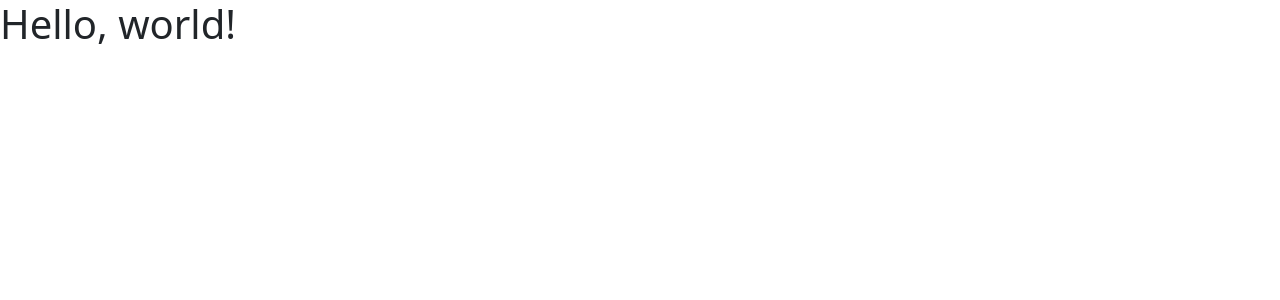
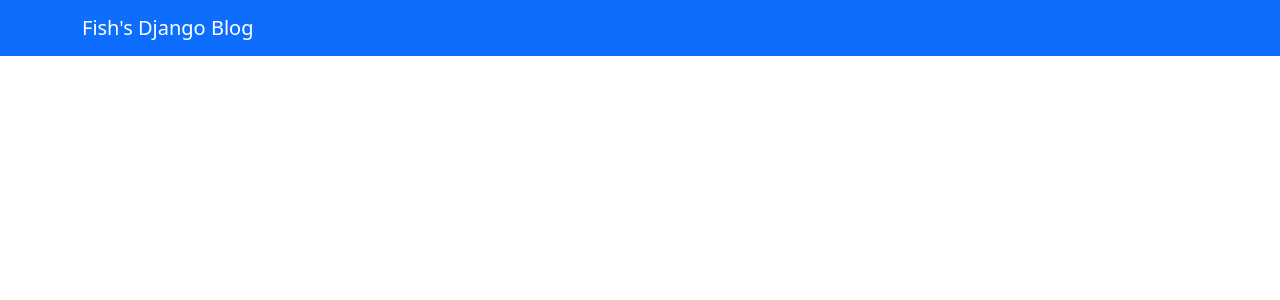
Before and after one commit to Hsin-Yu-Chen/Blog, a Django app: page /1 in a window 1280 px wide. Shown: the top 300 px of the page. Run offline with Django 3.2, Linux system fonts and the light colour scheme; data comes from the database, SQL or seed files in the repository.

Commit message:
Adjust the template

```diff
--- a/templates/base.html
+++ b/templates/base.html
@@ -3,15 +3,21 @@
   <head>
     <!-- Required meta tags -->
     <meta charset="utf-8">
-    <meta name="viewport" content="width=device-width, initial-scale=1">
+    <meta name="viewport" content="width=device-width, initial-scale=1", shrink-to-fit=no>
 
     <!-- Bootstrap CSS -->
-    <link href="https://cdn.jsdelivr.net/npm/bootstrap@5.1.1/dist/css/bootstrap.min.css" rel="stylesheet" integrity="sha384-F3w7mX95PdgyTmZZMECAngseQB83DfGTowi0iMjiWaeVhAn4FJkqJByhZMI3AhiU" crossorigin="anonymous">
+    <link rel="stylesheet"  href="https://cdn.jsdelivr.net/npm/bootstrap@5.1.1/dist/css/bootstrap.min.css" rel="stylesheet" integrity="sha384-F3w7mX95PdgyTmZZMECAngseQB83DfGTowi0iMjiWaeVhAn4FJkqJByhZMI3AhiU" crossorigin="anonymous">
 
-    <title>Hello, world!</title>
+    <title>Fish Blog</title>
   </head>
   <body>
-    <h1>Hello, world!</h1>
+    <!-- <h1>Hello, world!</h1> -->
+    {% block body %}{% endblock %}
+    <nav class="navbar navbar-expand-lg navbar-dark bg-primary">
+      <div class="container">
+        <a class="navbar-brand" href="/">Fish's Django Blog</a>
+      </div>
+    </nav>
 
     <!-- Optional JavaScript; choose one of the two! -->
 
@@ -19,9 +25,9 @@
     <script src="https://cdn.jsdelivr.net/npm/bootstrap@5.1.1/dist/js/bootstrap.bundle.min.js" integrity="sha384-/bQdsTh/da6pkI1MST/rWKFNjaCP5gBSY4sEBT38Q/9RBh9AH40zEOg7Hlq2THRZ" crossorigin="anonymous"></script>
 
     <!-- Option 2: Separate Popper and Bootstrap JS -->
-    <!--
+
     <script src="https://cdn.jsdelivr.net/npm/@popperjs/core@2.9.3/dist/umd/popper.min.js" integrity="sha384-W8fXfP3gkOKtndU4JGtKDvXbO53Wy8SZCQHczT5FMiiqmQfUpWbYdTil/SxwZgAN" crossorigin="anonymous"></script>
     <script src="https://cdn.jsdelivr.net/npm/bootstrap@5.1.1/dist/js/bootstrap.min.js" integrity="sha384-skAcpIdS7UcVUC05LJ9Dxay8AXcDYfBJqt1CJ85S/CFujBsIzCIv+l9liuYLaMQ/" crossorigin="anonymous"></script>
-    -->
+
   </body>
 </html>
```
